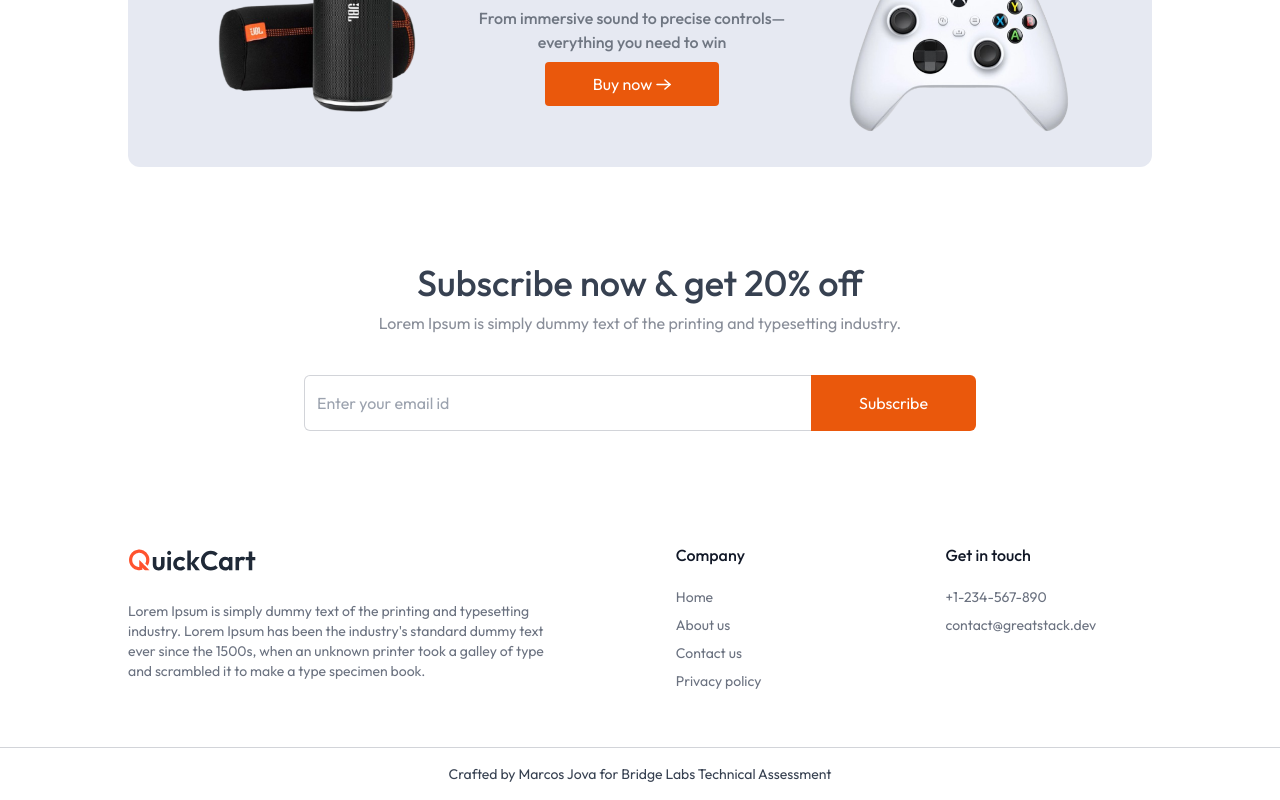
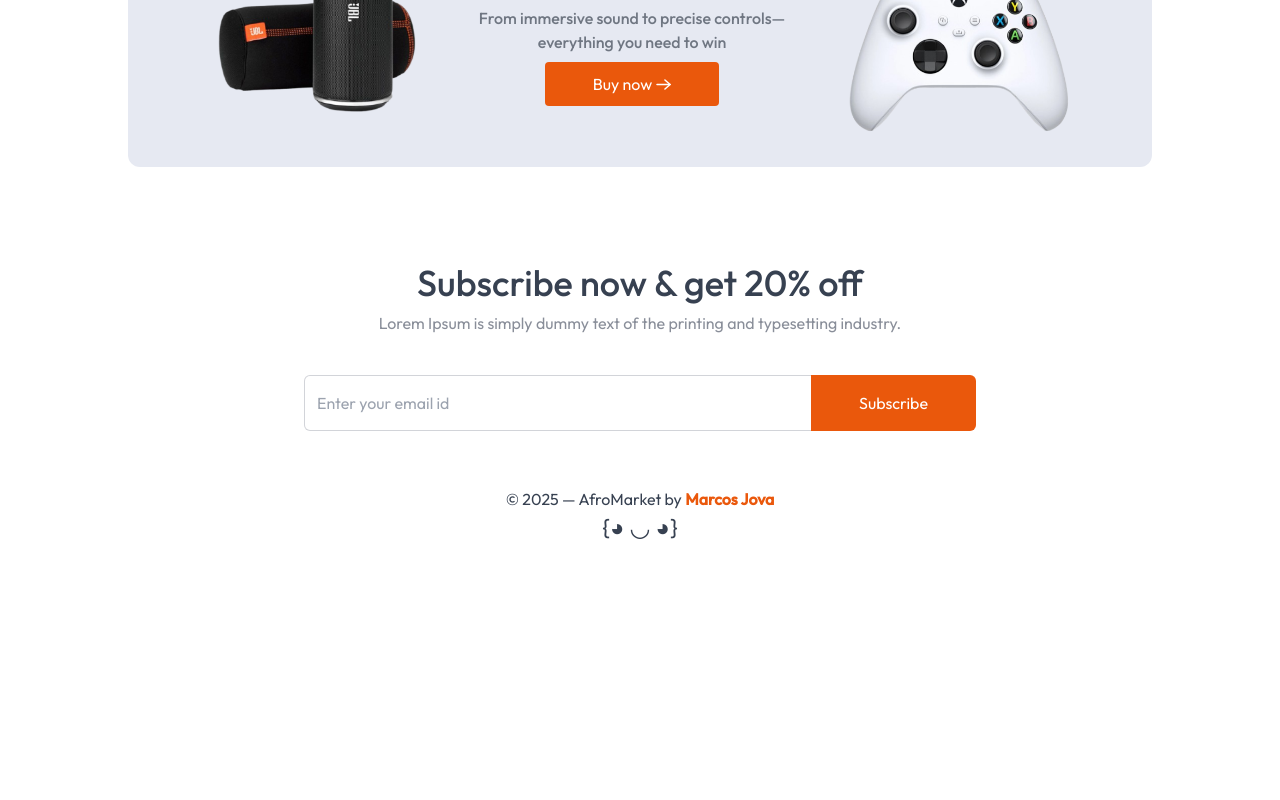
Before and after one commit to joaomarcosjova/AfroMarket, a Next.js app: page / in a window 1280 px wide. Shown: the part 2075-2875 px from the top of the page. After the commit the page ends 2642 px from the top, so only its background shows below. Built offline with nearby package versions, Linux system fonts and the light colour scheme; no server answers.

Commit message:
⬆️ UPDATE: footer content

```diff
--- a/components/Footer.jsx
+++ b/components/Footer.jsx
@@ -5,50 +5,22 @@ import Image from "next/image";
 const Footer = () => {
   return (
     <footer>
-      <div className="flex flex-col md:flex-row items-start justify-center px-6 md:px-16 lg:px-32 gap-10 py-14 border-b border-gray-500/30 text-gray-500">
-        <div className="w-4/5">
-          <Image className="w-28 md:w-32" src={assets.logo} alt="logo" />
-          <p className="mt-6 text-sm">
-            Lorem Ipsum is simply dummy text of the printing and typesetting
-            industry. Lorem Ipsum has been the industry's standard dummy text
-            ever since the 1500s, when an unknown printer took a galley of type
-            and scrambled it to make a type specimen book.
-          </p>
-        </div>
 
-        <div className="w-1/2 flex items-center justify-start md:justify-center">
-          <div>
-            <h2 className="font-medium text-gray-900 mb-5">Company</h2>
-            <ul className="text-sm space-y-2">
-              <li>
-                <a className="hover:underline transition" href="#">Home</a>
-              </li>
-              <li>
-                <a className="hover:underline transition" href="#">About us</a>
-              </li>
-              <li>
-                <a className="hover:underline transition" href="#">Contact us</a>
-              </li>
-              <li>
-                <a className="hover:underline transition" href="#">Privacy policy</a>
-              </li>
-            </ul>
-          </div>
-        </div>
 
-        <div className="w-1/2 flex items-start justify-start md:justify-center">
-          <div>
-            <h2 className="font-medium text-gray-900 mb-5">Get in touch</h2>
-            <div className="text-sm space-y-2">
-              <p>+1-234-567-890</p>
-              <p>contact@greatstack.dev</p>
-            </div>
-          </div>
-        </div>
-      </div>
-      <p className="py-4 text-center text-xs md:text-sm">
-      Crafted by Marcos Jova for Bridge Labs Technical Assessment
+
+
+        <p className="text-center max-sm:text-sm">
+        © {new Date().getFullYear()} — AfroMarket by{' '}
+        <a
+          href="https://www.linkedin.com/in/joaomarcosjova/"
+          target="_blank"
+          className="text-orange-600 font-semibold decoration-dotted"
+        >
+          Marcos Jova
+        </a>{' '}
       </p>
+      <p className="text-center text-2xl">{`{◕ ◡ ◕}`}</p>
+      <br/>
     </footer>
   );
 };
```
